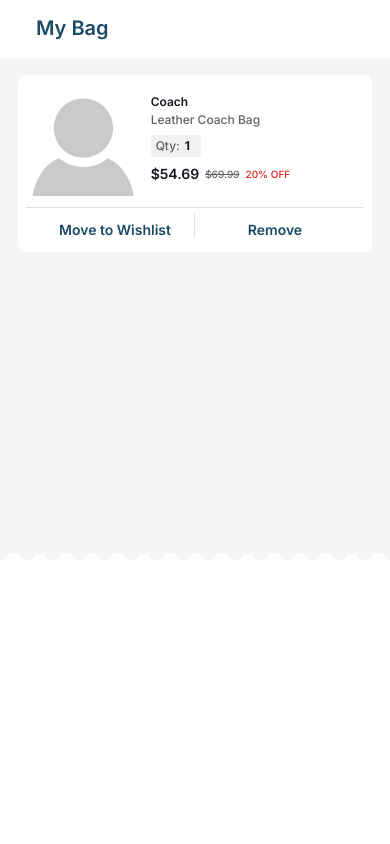
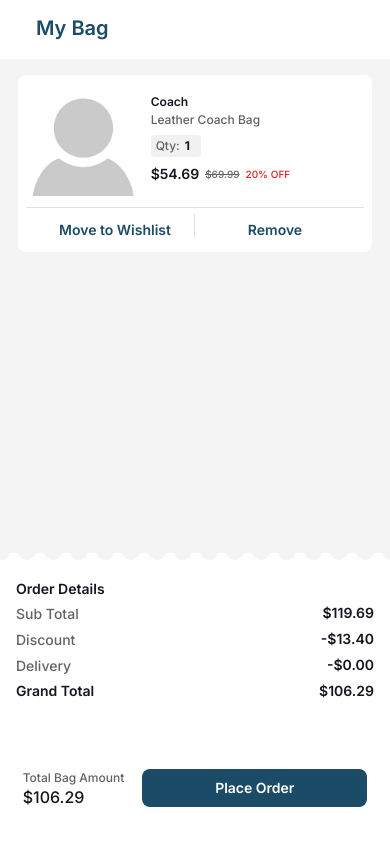
Before and after one commit to Gabriel-Lassen/E-Commerce-CodeVerse, a React (Vite) app in the folder codeverse/: page /mycart in a window 390 px wide. Built offline with nearby package versions, Linux system fonts and the light colour scheme.

Commit message:
add: finish mobile page part 2

```diff
--- a/codeverse/src/components/Bag/index.jsx
+++ b/codeverse/src/components/Bag/index.jsx
@@ -41,6 +41,32 @@ const Bag = () => {
         </div>
       </section>
       <img src={background} alt="" className={styles.bg} />
+      <div className={styles.order}>
+        <h2>Order Details</h2>
+        <div>
+          <p>Sub Total</p>
+          <span>$119.69</span>
+        </div>
+        <div>
+          <p>Discount</p>
+          <span>-$13.40</span>
+        </div>
+        <div>
+          <p>Delivery</p>
+          <span>-$0.00</span>
+        </div>
+        <div>
+          <h2>Grand Total</h2>
+          <span>$106.29</span>
+        </div>
+      </div>
+      <div className={styles.bottom}>
+        <div>
+          <p>Total Bag Amount</p>
+          <span>$106.29</span>
+        </div>
+        <button>Place Order</button>
+      </div>
     </div>
   );
 };
--- a/codeverse/src/components/Bag/styles.module.scss
+++ b/codeverse/src/components/Bag/styles.module.scss
@@ -170,13 +170,85 @@
       width: 100vw;
       transform: translateY(-10px);
     }
+
+    .order {
+      display: flex;
+      flex-direction: column;
+      margin: 7px 16px 70px;
+      gap: 8px;
+
+      h2 {
+        color: var(--TypeHighEmphasis);
+        font-size: 14px;
+        font-style: normal;
+        font-weight: 600;
+        line-height: 16px;
+      }
+
+      div {
+        display: inline-flex;
+        justify-content: space-between;
+
+        p {
+          color: var(--TypeLowEmphasis);
+          font-size: 14px;
+          font-style: normal;
+          font-weight: 500;
+          line-height: 18px;
+        }
+
+        span {
+          color: var(--TypeHighEmphasis);
+          font-size: 14px;
+          font-style: normal;
+          font-weight: 600;
+          line-height: 16px;
+        }
+      }
+    }
+    .bottom {
+      display: flex;
+      flex-direction: row;
+      justify-content: center;
+      margin: 0 16px;
+      gap: 18px;
+
+      div {
+        p {
+          color: var(--TypeLowEmphasis);
+          font-size: 12px;
+          font-style: normal;
+          font-weight: 500;
+          line-height: 18px;
+        }
+        span {
+          color: var(--TypeHighEmphasis);
+          font-size: 16px;
+          font-style: normal;
+          font-weight: 500;
+          line-height: 20px;
+        }
+      }
+
+      button {
+        border-radius: 8px;
+        background: var(--Primary);
+        width: 57.7vw;
+        align-items: center;
+
+        color: var(--Bright);
+        text-align: center;
+        font-size: 14px;
+        font-style: normal;
+        font-weight: 600;
+        line-height: 24px;
+      }
+    }
   }
 }
 
 @media screen and (min-width: 769px) {
   .container {
-
-
     .bg {
       display: none;
     }
```
